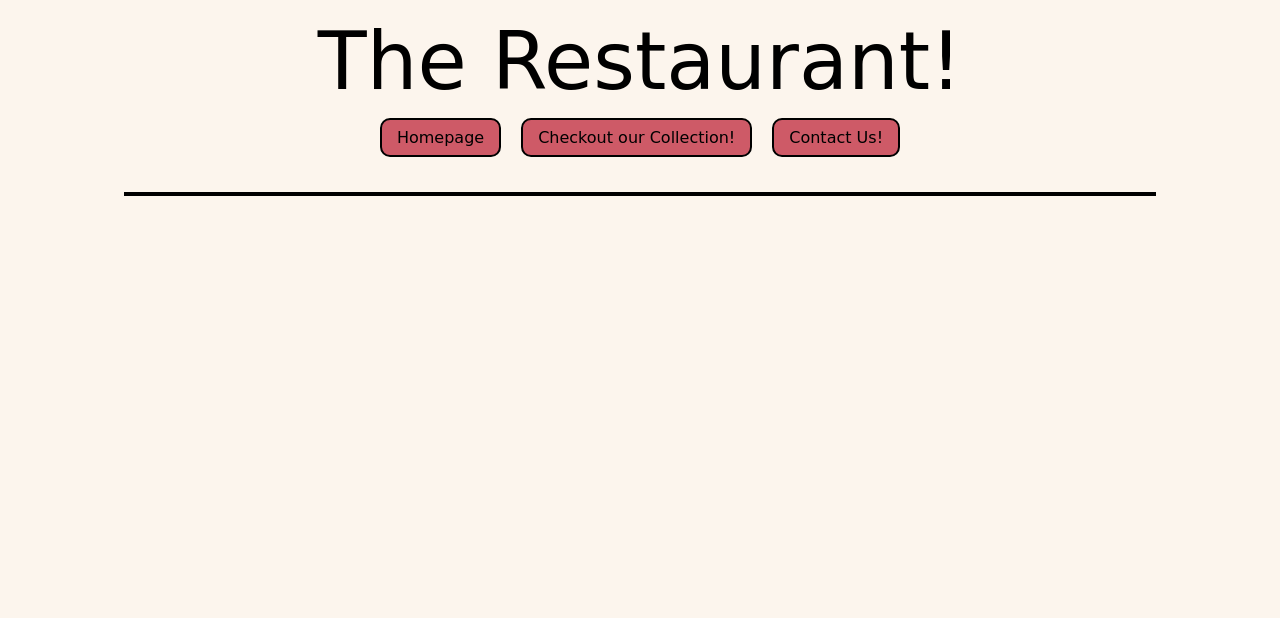
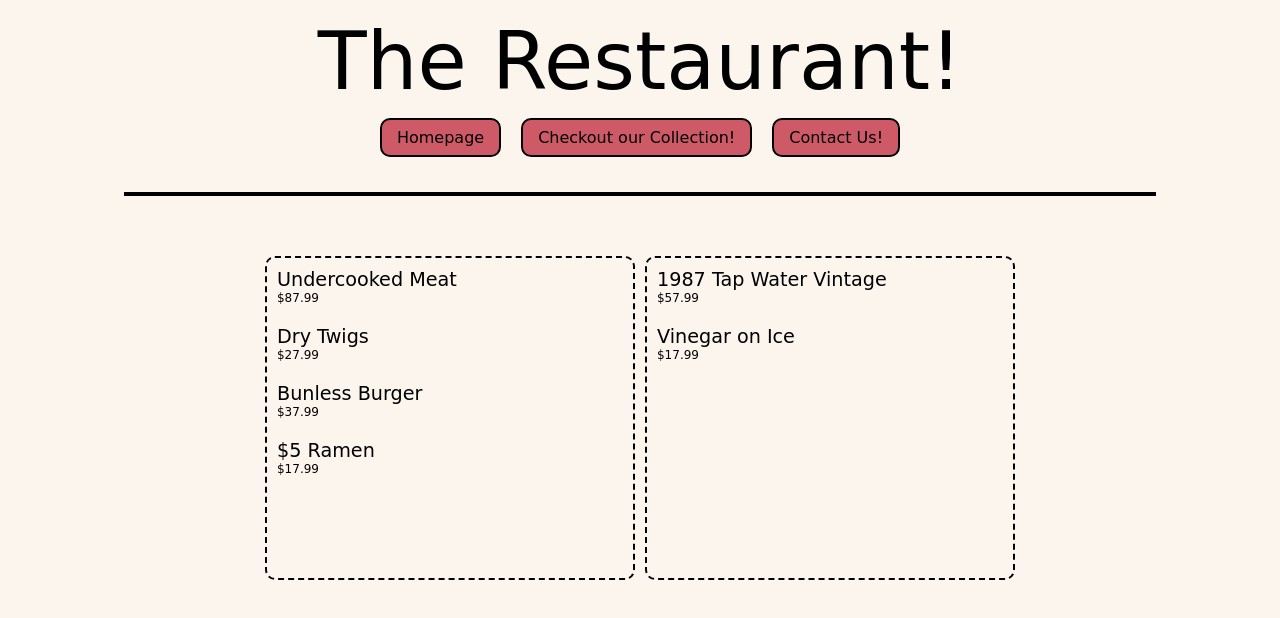
Before and after one commit to Mitadru47/TOP-Restaurant-Page, a website built with webpack: page dist/index.html in a window 1280 px wide. Both pictures are taken after a click on the button "Checkout our Collection!". Built offline with nearby package versions, Linux system fonts and the light colour scheme; a web font is replaced by a local one.

Commit message:
Module Creation - Collection

```diff
--- /dev/null
+++ b/src/collection.js
@@ -0,0 +1,106 @@
+function renderCollection(){
+
+    let primaryContainer = document.querySelector("#primary-container");
+
+    let sectionC = document.createElement("div");
+    sectionC.setAttribute("id", "sectionC");
+
+    let secondaryContainer = document.createElement("div");
+    secondaryContainer.setAttribute("id", "secondary-container");
+
+    // Food:
+
+    let foodItems = document.createElement("div");
+    foodItems.setAttribute("id", "foodItems");
+
+    let foodList = [
+
+        {
+            name: "Undercooked Meat",
+            price: "$87.99",
+        },
+
+        {
+            name: "Dry Twigs",
+            price: "$27.99",
+        },
+
+        {
+            name: "Bunless Burger",
+            price: "$37.99",
+        },
+
+        {
+            name: "$5 Ramen",
+            price: "$17.99",
+        }
+
+    ];
+
+    for(let i=0; i<foodList.length; i++){
+
+        let div1 = document.createElement("div");
+
+        div1.classList.add("itemName");
+        div1.innerText = foodList[i].name;
+
+        let div2 = document.createElement("div");
+
+        div2.classList.add("itemPrice");
+        div2.innerText = foodList[i].price;
+
+        let div = document.createElement("div");
+
+        div.appendChild(div1);
+        div.appendChild(div2);
+
+        foodItems.appendChild(div);
+    }
+
+    // Drinks:
+
+    let drinks = document.createElement("div");
+    drinks.setAttribute("id", "drinks");
+
+    let drinksList = [
+
+        {
+            name: "1987 Tap Water Vintage",
+            price: "$57.99",
+        },
+
+        {
+            name: "Vinegar on Ice",
+            price: "$17.99",
+        }
+
+    ];
+
+    for(let i=0; i<drinksList.length; i++){
+
+        let div1 = document.createElement("div");
+
+        div1.classList.add("itemName");
+        div1.innerText = drinksList[i].name;
+
+        let div2 = document.createElement("div");
+
+        div2.classList.add("itemPrice");
+        div2.innerText = drinksList[i].price;
+
+        let div = document.createElement("div");
+
+        div.appendChild(div1);
+        div.appendChild(div2);
+
+        drinks.appendChild(div);
+    }
+
+    secondaryContainer.appendChild(foodItems);
+    secondaryContainer.appendChild(drinks);
+
+    sectionC.appendChild(secondaryContainer);
+    primaryContainer.appendChild(sectionC);
+}
+
+export { renderCollection };
--- a/src/home.js
+++ b/src/home.js
@@ -1,4 +1,4 @@
-function renderhome(){
+function renderHome(){
 
     // Section B:
 
@@ -77,4 +77,4 @@ function renderhome(){
     primaryContainer.appendChild(sectionC);
 }
 
-export { renderhome };
+export { renderHome };
--- a/src/index.js
+++ b/src/index.js
@@ -1,4 +1,5 @@
-import { renderhome } from "./home";
+import { renderHome } from "./home";
+import { renderCollection } from "./collection";
 
 let homeButton = document.querySelector("#home-button");
 homeButton.addEventListener("click", () => {
@@ -8,13 +9,42 @@ homeButton.addEventListener("click", () => {
         let sectionB = document.querySelector("#sectionB");
         sectionB.remove();
 
+    }
+
+    catch(error){console.log("Section B - Handled!");}
+
+    try{
+
         let sectionC = document.querySelector("#sectionC");
         sectionC.remove();
     }
 
-    catch(error){console.log("Handled!");}
-    renderhome();
+    catch(error){console.log("Section C - Handled!");}
+    renderHome();
 
 }, true);
 
-// renderhome();
+let collectionsButton = document.querySelector("#collection-button");
+collectionsButton.addEventListener("click", () => {
+
+    try{
+
+        let sectionB = document.querySelector("#sectionB");
+        sectionB.remove();
+
+    }
+
+    catch(error){console.log("Section B - Handled!");}
+
+    try{
+
+        let sectionC = document.querySelector("#sectionC");
+        sectionC.remove();
+    }
+
+    catch(error){console.log("Section C - Handled!");}
+    renderCollection();
+
+}, true);
+
+// renderCollection();
```
Also changed, not shown: dist/index.html, dist/main.js, dist/styles.css.
